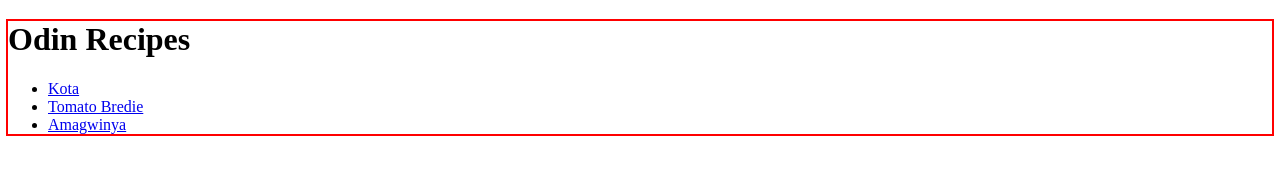
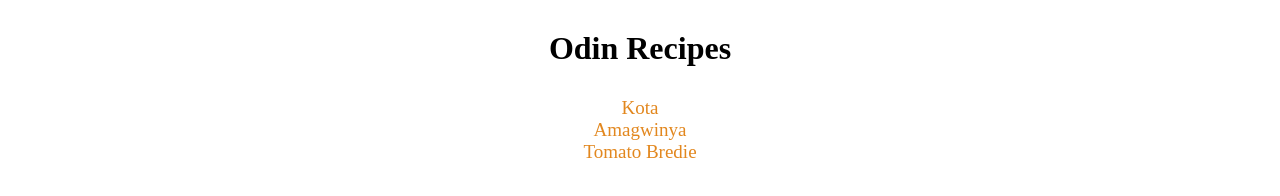
Before and after one commit to Mathye-Simon/odin_recipes, a plain HTML site: page index.html in a window 1280 px wide. Drawn offline with Linux system fonts and the light colour scheme.

Commit message:
modified the index and the istyle files to make the index more presentable

```diff
--- a/index.html
+++ b/index.html
@@ -7,14 +7,16 @@
     <title>kasi-recipes</title>
 </head>
 <body>
+    <div class="container">
     <h1>
         Odin Recipes
 
     </h1>
     <ul>
         <li><a href="recipes/kota.html">Kota</a></li>
+        <li><a href="recipes/amagwinya.html">Amagwinya</a></li>
         <li><a href="recipes/tomato_bredie.html">Tomato Bredie</a></li>
-        <li><a href="recipes/amagwinya.html">Amagwinya</a></li>
     </ul>
+    </div>
 </body>
 </html>
--- a/istyles.css
+++ b/istyles.css
@@ -1,3 +1,33 @@
 body {
-    outline: red solid 2px;
+    /* outline: red solid 2px; */
 }
+.container {
+
+    text-align: center;
+}
+h1 {
+    margin: 30px;
+    margin-right: 530px;
+    margin-left: 530px;
+}
+ul {
+    list-style: none;
+    font-size: 19px;
+    margin-right: 530px;
+    margin-left: 530px;
+    padding: 0px;
+
+}
+li {
+    display: block;
+}
+a {
+    color: rgb(226, 135, 30);
+
+
+    text-decoration: none;
+    /* outline: red solid 2px; */
+}
+a:hover {
+    color: rgb(6, 6, 49);
+}
```
